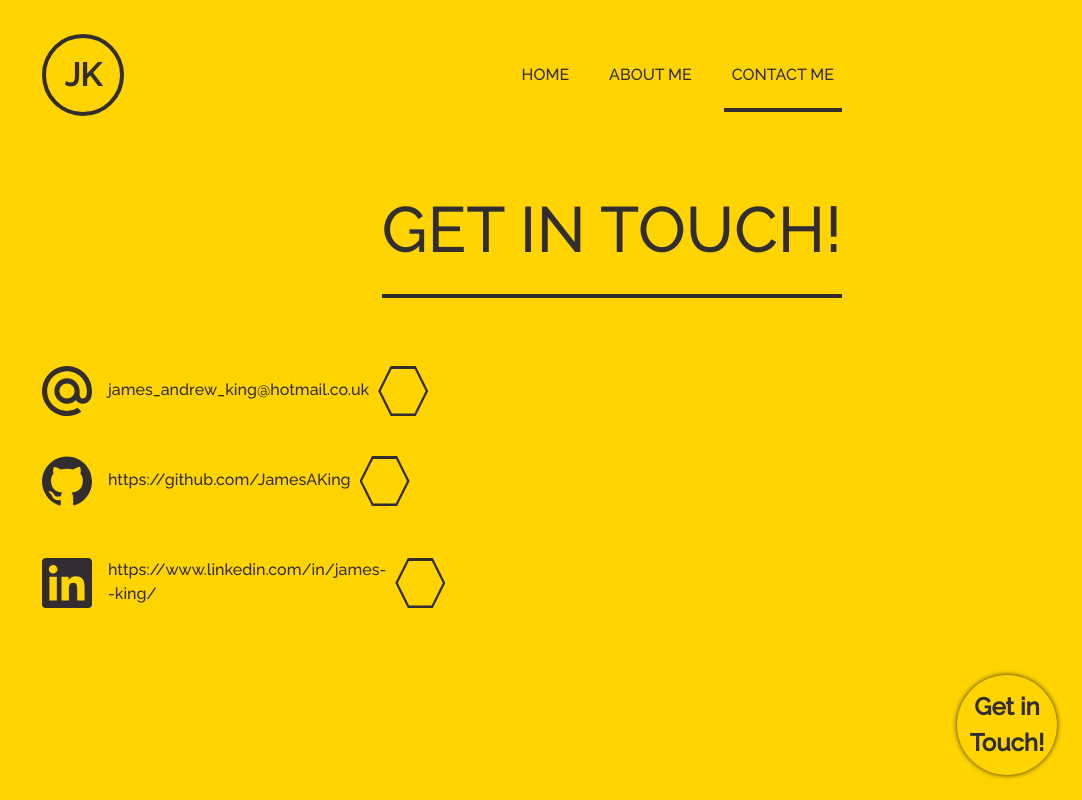
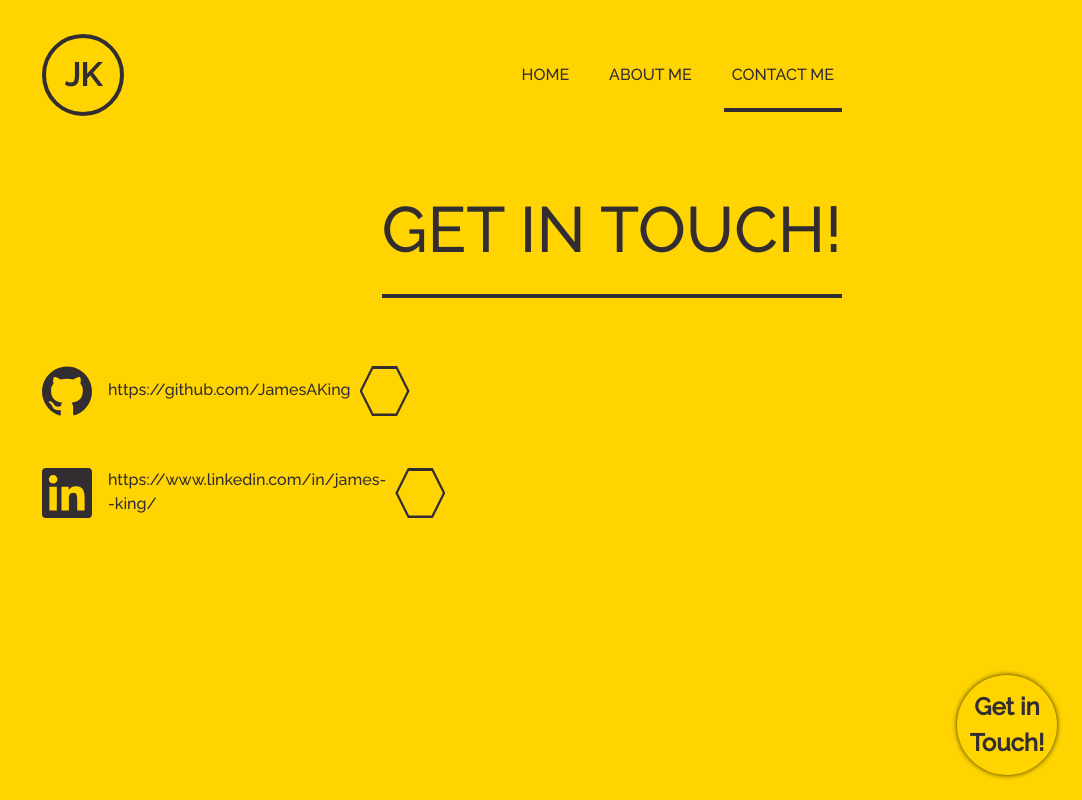
Before and after one commit to JamesAKing/portfolio, a React (Create React App) app: page /contact-me in a window 1280 px wide. Shown: the top 800 px of the page, without its empty margins (198-1280 px from the left). Built offline with nearby package versions, Linux system fonts and the light colour scheme.

Commit message:
removed email address from live site

```diff
--- a/src/pages/contact-me/index.js
+++ b/src/pages/contact-me/index.js
@@ -1,25 +1,23 @@
-import './index.scss';
-import { emailAddress, myGithubURL, myLinkedinURL } from '../../utilities/URLS';
-import SectionHeader from '../../components/section-header/SectionHeader';
+import "./index.scss";
+import { emailAddress, myGithubURL, myLinkedinURL } from "../../utilities/URLS";
+import SectionHeader from "../../components/section-header/SectionHeader";
 // import ContacrtMeForm from '../../components/contact-me-form/ContactMeForm';
-import ContactAddress from '../../components/contact-me-address/ContactAddress';
-import GithubIconAlt from '../../assets/icons/github-alt.svg';
-import LinkedinIconAlt from '../../assets/icons/linkedin-alt.svg';
-import EmailAlt from '../../assets/icons/email-alt.svg';
-
+import ContactAddress from "../../components/contact-me-address/ContactAddress";
+import GithubIconAlt from "../../assets/icons/github-alt.svg";
+import LinkedinIconAlt from "../../assets/icons/linkedin-alt.svg";
+import EmailAlt from "../../assets/icons/email-alt.svg";
 
 function ContactMePage() {
-
   return (
     <main className="contact-pg">
       <section className="contact-pg__content">
-                <SectionHeader heading="get in touch!"/>
+        <SectionHeader heading="get in touch!" />
         {/* <ContacrtMeForm /> */}
-                <ContactAddress
+        {/* <ContactAddress
                     addressIcon={EmailAlt}
                     addressURL={`mailto:${emailAddress}`}
                     addressText={emailAddress}
-                />
+                /> */}
         <ContactAddress
           addressIcon={GithubIconAlt}
           addressURL={myGithubURL}
```
Lines whose indentation alone changed are shown as unchanged.
